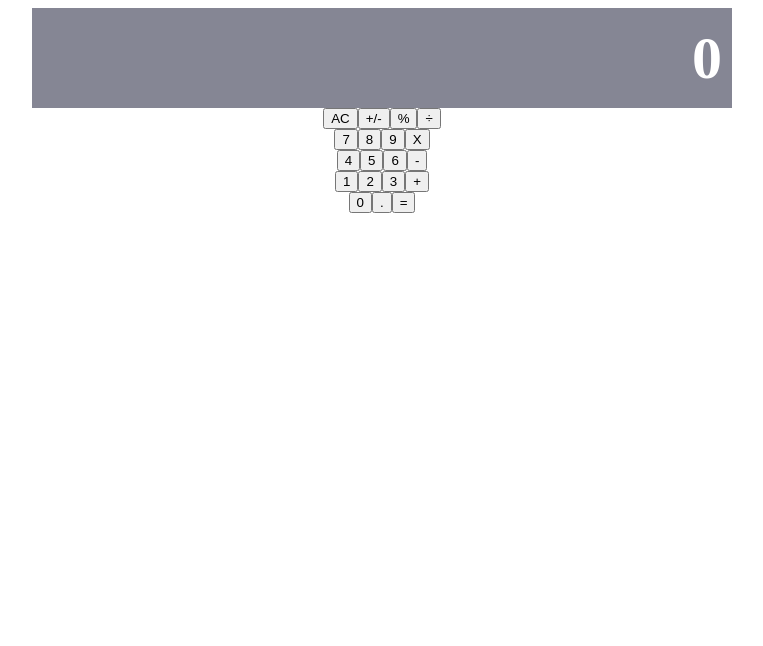
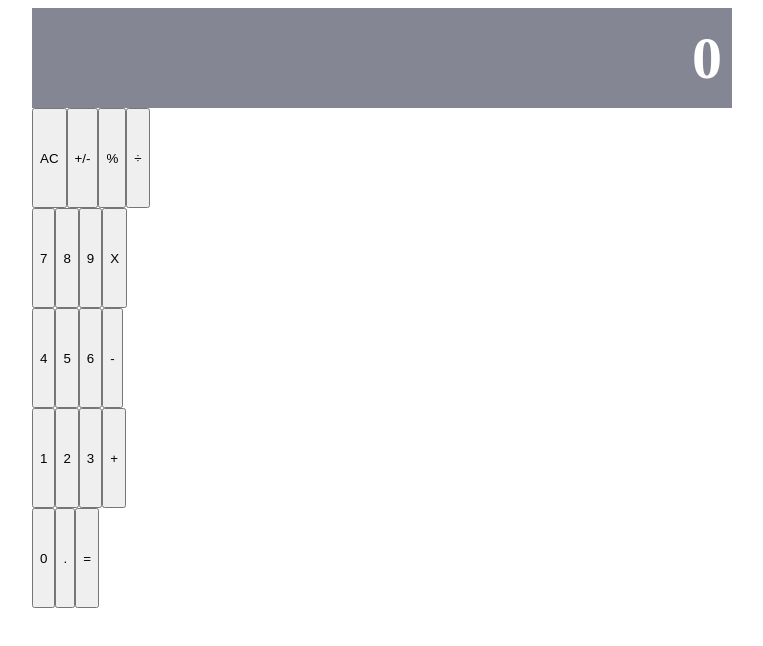
Before and after one commit to Elbie-em/React-Calculator, a React (Create React App) app: page / in a window 1280 px wide. Shown: the top 646 px of the page, without its empty margins (258-1021 px from the left). Built offline with nearby package versions, Linux system fonts and the light colour scheme.

Commit message:
Change class name

```diff
--- a/src/components/ButtonPanel.js
+++ b/src/components/ButtonPanel.js
@@ -15,7 +15,7 @@ const buttonSyms = [
 const ButtonPanel = () => (
     <div>
       {buttonSyms.map(group => (
-        <div className="btn-panel" key={group}>
+        <div className="btn-group" key={group}>
           {group.map(sym => <Button key={sym} name={sym}>{sym}</Button>)}
         </div>
       ))}
```
